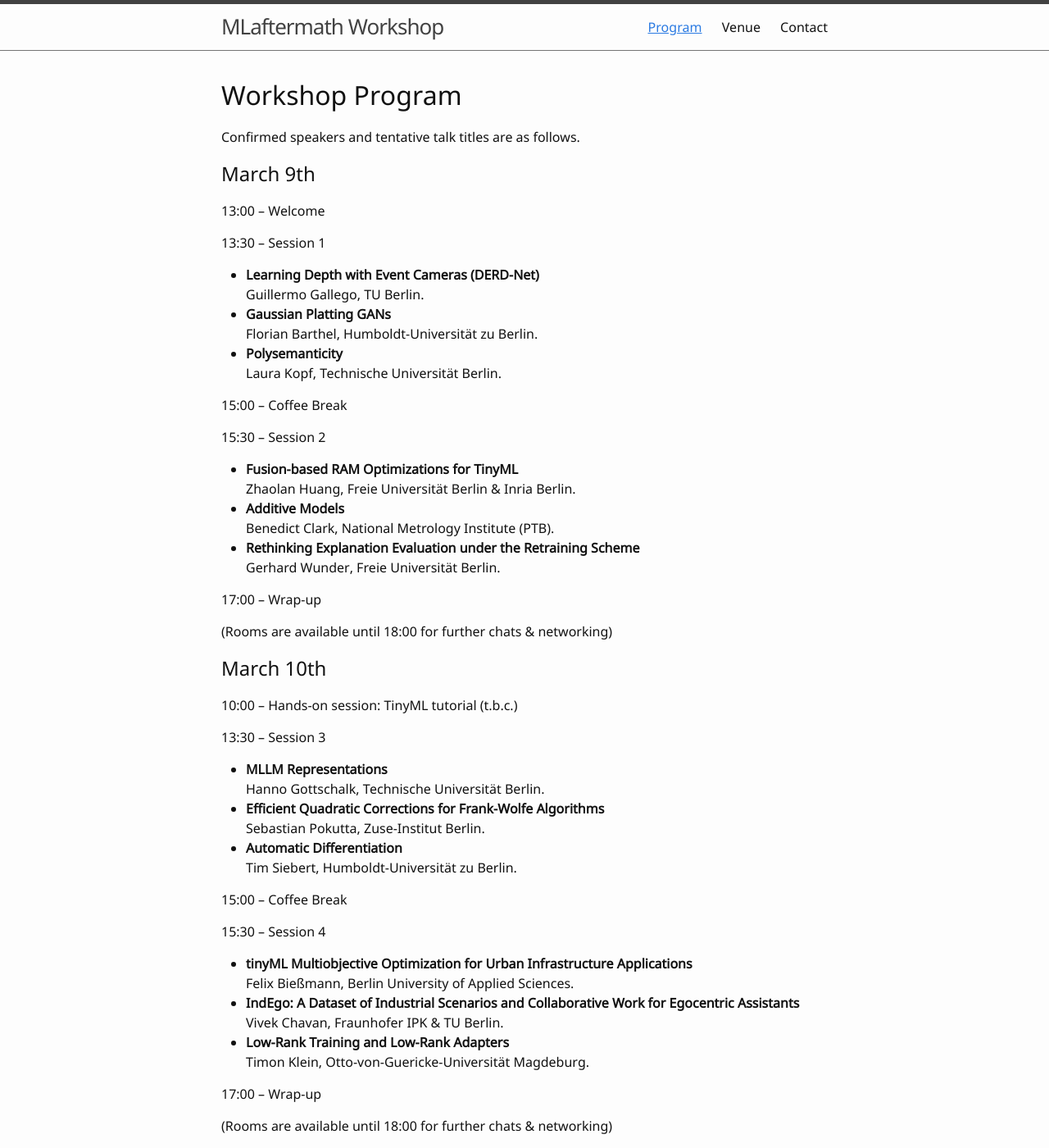
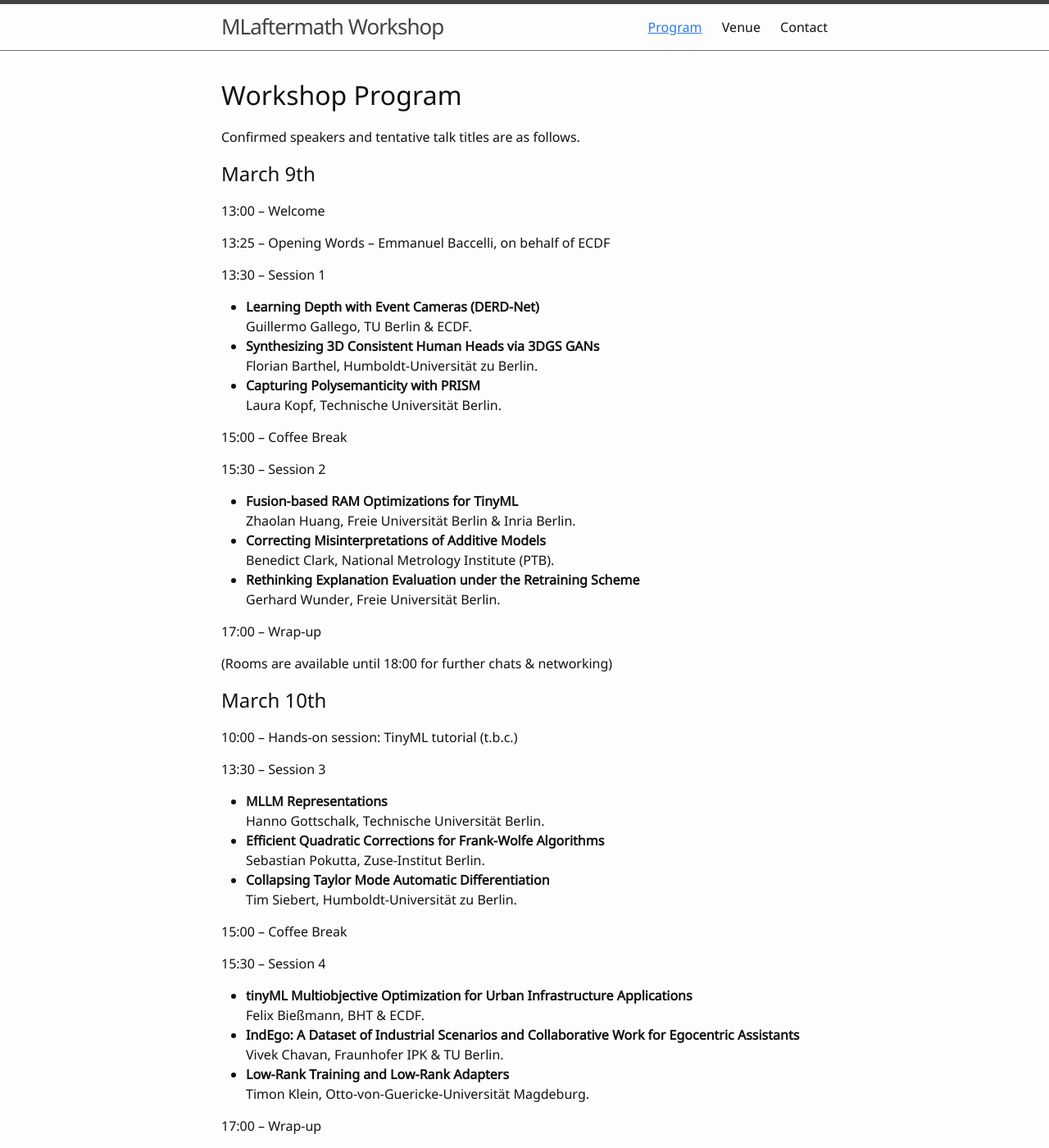
Before and after one commit to Inria-Berlin/MLaftermath, a Jekyll site: the page built from 0-program.md, in a window 1280 px wide and 1400 px high. Shown: the whole window at 82% size. Built offline with Jekyll 4.4.1, drawn with Linux system fonts in a browser that asks for light colours.

```diff
--- a/0-program.md
+++ b/0-program.md
@@ -10,12 +10,14 @@ Confirmed speakers and tentative talk titles are as follows.
 
 13:00 -- Welcome
 
+13:25 -- Opening Words  -- Emmanuel Baccelli, on behalf of ECDF
+
 13:30 -- Session 1
 - **Learning Depth with Event Cameras (DERD-Net)**
-Guillermo Gallego, TU Berlin.
-- **Gaussian Platting GANs**
+Guillermo Gallego, TU Berlin & ECDF.
+- **Synthesizing 3D Consistent Human Heads via 3DGS GANs**
 Florian Barthel, Humboldt-Universität zu Berlin.
-- **Polysemanticity**
+- **Capturing Polysemanticity with PRISM**
 Laura Kopf, Technische Universität Berlin.
 
 15:00 -- Coffee Break
@@ -23,7 +25,7 @@ Laura Kopf, Technische Universität Berlin.
 15:30 -- Session 2
 - **Fusion-based RAM Optimizations for TinyML**
 Zhaolan Huang, Freie Universität Berlin & Inria Berlin.
-- **Additive Models**
+- **Correcting Misinterpretations of Additive Models**
 Benedict Clark, National Metrology Institute (PTB).
 - **Rethinking Explanation Evaluation under the Retraining Scheme**
 Gerhard Wunder, Freie Universität Berlin.
@@ -42,7 +44,7 @@ Gerhard Wunder, Freie Universität Berlin.
 Hanno Gottschalk, Technische Universität Berlin.
 - **Efficient Quadratic Corrections for Frank-Wolfe Algorithms**
 Sebastian Pokutta, Zuse-Institut Berlin.
-- **Automatic Differentiation**
+- **Collapsing Taylor Mode Automatic Differentiation**
 Tim Siebert, Humboldt-Universität zu Berlin.
 
 15:00 -- Coffee Break
@@ -50,7 +52,7 @@ Tim Siebert, Humboldt-Universität zu Berlin.
 15:30 -- Session 4
 
 - **tinyML Multiobjective Optimization for Urban Infrastructure Applications**
-Felix Bießmann, Berlin University of Applied Sciences.
+Felix Bießmann, BHT & ECDF.
 - **IndEgo: A Dataset of Industrial Scenarios and Collaborative Work for Egocentric Assistants**
 Vivek Chavan, Fraunhofer IPK & TU Berlin.
 - **Low-Rank Training and Low-Rank Adapters**
--- a/_config.yml
+++ b/_config.yml
@@ -15,7 +15,7 @@ keywords: "workshop, ML, AI, NeurIPS, Berlin"
 
 # author settings for cc-by, appears in the footer
 author: E. Baccelli
-pub_year: 2025
+pub_year: 2026
 github_username: emmanuelsearch
 
 # add the full url for the github repository
```
Also changed, not shown: index.md (+1 -0 lines).
